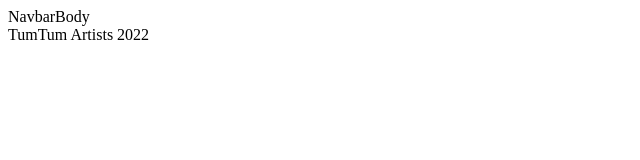
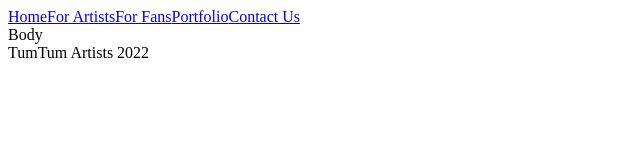
Before and after one commit to 10035/tumtumartists-website, a Gatsby site: page / in a window 1280 px wide. Shown: the whole page, without its empty margins (0-640 px from the left). Built offline with nearby package versions, Linux system fonts and the light colour scheme; Gatsby itself is replaced by a stand-in of ours.

Commit message:
add navbar links

```diff
--- a/src/components/layout.js
+++ b/src/components/layout.js
@@ -1,10 +1,12 @@
 import React, { Component } from 'react'
+import Navbar from './navbar'
 
 export class layout extends Component {
   render() {
     return (
       <main>
-        <navbar>Navbar</navbar>
+        <Navbar />
+        {/* <navbar>Navbar</navbar> */}
         <content>Body</content>
         <footer>TumTum Artists 2022</footer>
       </main>
--- a/src/components/navbar.js
+++ b/src/components/navbar.js
@@ -0,0 +1,16 @@
+import { Link } from 'gatsby'
+import React from 'react'
+
+function navbar() {
+  return (
+    <div className="links">
+        <Link to="/">Home</Link>
+        <Link to="/artists">For Artists</Link>
+        <Link to="/fans">For Fans</Link>
+        <Link to="/portfolio">Portfolio</Link>
+        <Link to="/contact">Contact Us</Link>
+    </div>
+  )
+}
+
+export default navbar
```
